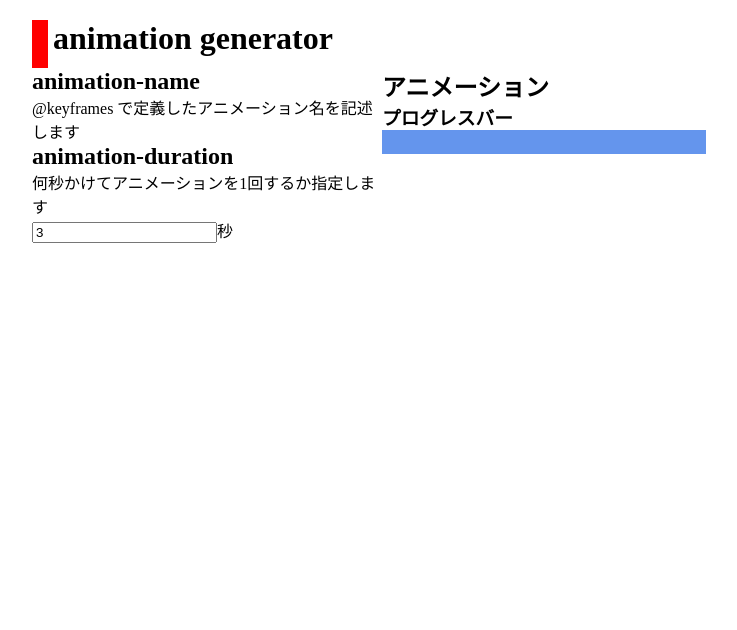
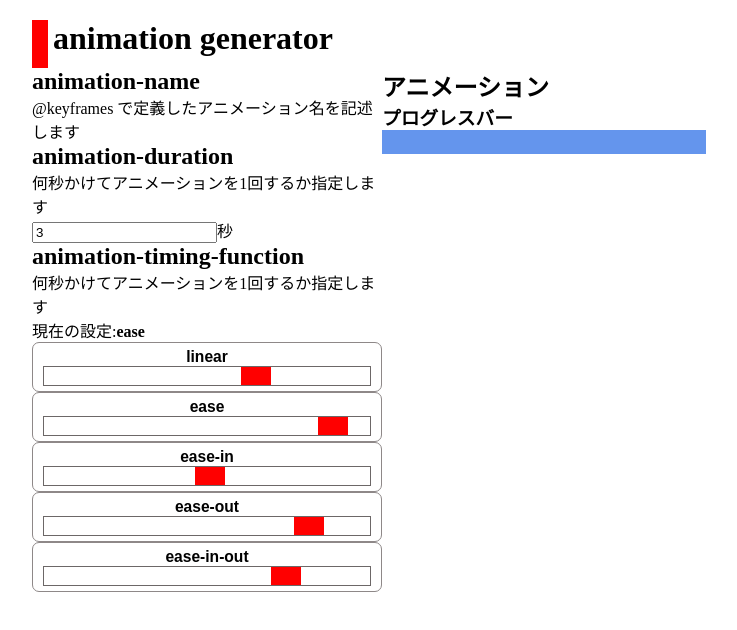
Before and after one commit to nanagami1369/animation-generator, a Svelte app: page / in a window 1280 px wide. Shown: the top 630 px of the page, without its empty margins (258-995 px from the left). Built offline with nearby package versions, Linux system fonts and the light colour scheme.

Commit message:
animation-timing-functionを設定できるようになった

```diff
--- a/src/App.svelte
+++ b/src/App.svelte
@@ -42,12 +42,83 @@
       /><span>秒 </span></label
     >
   </div>
+  <div class="control3">
+    <h2>animation-timing-function</h2>
+    <p>何秒かけてアニメーションを1回するか指定します</p>
+    <p>
+      現在の設定:<span class="current-animation-timing-function"
+        >{animationTimingFunction}</span
+      >
+    </p>
+    <div class="ease-function-area">
+      <button on:click={() => (animationTimingFunction = "linear")}>
+        <h3>linear</h3>
+        <div class="animation-timing-function-container">
+          <div
+            class="animation-timing-function-bar"
+            style="animation-timing-function: linear;"
+          />
+        </div>
+      </button>
+      <button on:click={() => (animationTimingFunction = "ease")}>
+        <h3>ease</h3>
+        <div class="animation-timing-function-container">
+          <div
+            class="animation-timing-function-bar"
+            style="animation-timing-function: ease;"
+          />
+        </div>
+      </button>
+      <button on:click={() => (animationTimingFunction = "ease-in")}>
+        <h3>ease-in</h3>
+        <div class="animation-timing-function-container">
+          <div
+            class="animation-timing-function-bar"
+            style="animation-timing-function: ease-in;"
+          />
+        </div>
+      </button>
+      <button on:click={() => (animationTimingFunction = "ease-out")}>
+        <h3>ease-out</h3>
+        <div class="animation-timing-function-container">
+          <div
+            class="animation-timing-function-bar"
+            style="animation-timing-function: ease-out;"
+          />
+        </div>
+      </button>
+      <button on:click={() => (animationTimingFunction = "ease-in-out")}>
+        <h3>ease-in-out</h3>
+        <div class="animation-timing-function-container">
+          <div
+            class="animation-timing-function-bar"
+            style="animation-timing-function: ease-in-out;"
+          />
+        </div>
+      </button>
+    </div>
+  </div>
 </main>
 
 <style>
   h1 {
     border-left: 0.5em solid red;
     padding-left: 5px;
+  }
+
+  button {
+    background-color: #ffffff;
+    border: #8e8888 solid 1px;
+    border-radius: 7px;
+    padding: 5px 10px;
+  }
+
+  button:hover {
+    background-color: #ece6e6;
+  }
+
+  button:active {
+    background-color: #c8c0c0;
   }
 
   main {
@@ -65,7 +136,8 @@
     grid-template-areas:
       "title title"
       "control1 animation-viewer"
-      "control2 animation-viewer";
+      "control2 animation-viewer"
+      "control3 animation-viewer";
   }
 
   .title {
@@ -87,6 +159,47 @@
   .control2 {
     grid-area: control2;
   }
+
+  .control3 {
+    grid-area: control3;
+  }
+
+  .ease-function-area {
+    display: flex;
+    flex-direction: column;
+  }
+
+  .current-animation-timing-function {
+    font-weight: bold;
+  }
+  /* animation timing function animation start */
+  .animation-timing-function-container {
+    height: 1.5em;
+    width: 100%;
+    border: 1px solid #6c6767;
+  }
+
+  .animation-timing-function-bar {
+    height: 100%;
+    width: 30px;
+    background-color: #ff0000;
+    animation-name: animationTimingFunctionAnimation;
+    animation-duration: 3s;
+    animation-delay: 0s;
+    animation-iteration-count: infinite;
+    animation-direction: normal;
+    animation-fill-mode: forwards;
+  }
+
+  @keyframes animationTimingFunctionAnimation {
+    from {
+      margin-left: 0px;
+    }
+    to {
+      margin-left: calc(100% - 30px);
+    }
+  }
+  /* animation timing function animation end*/
 
   /* progress bar animation start */
   .progress-bar-container {
```
